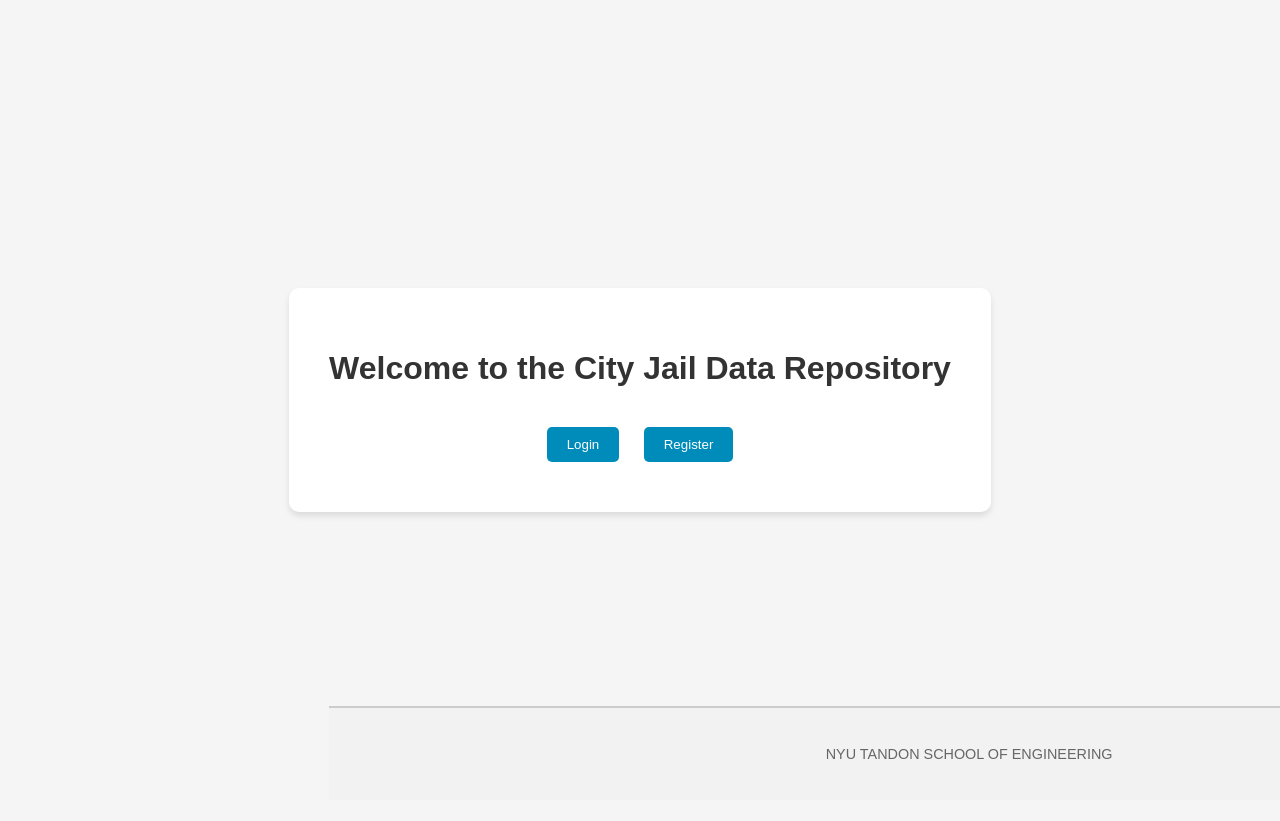
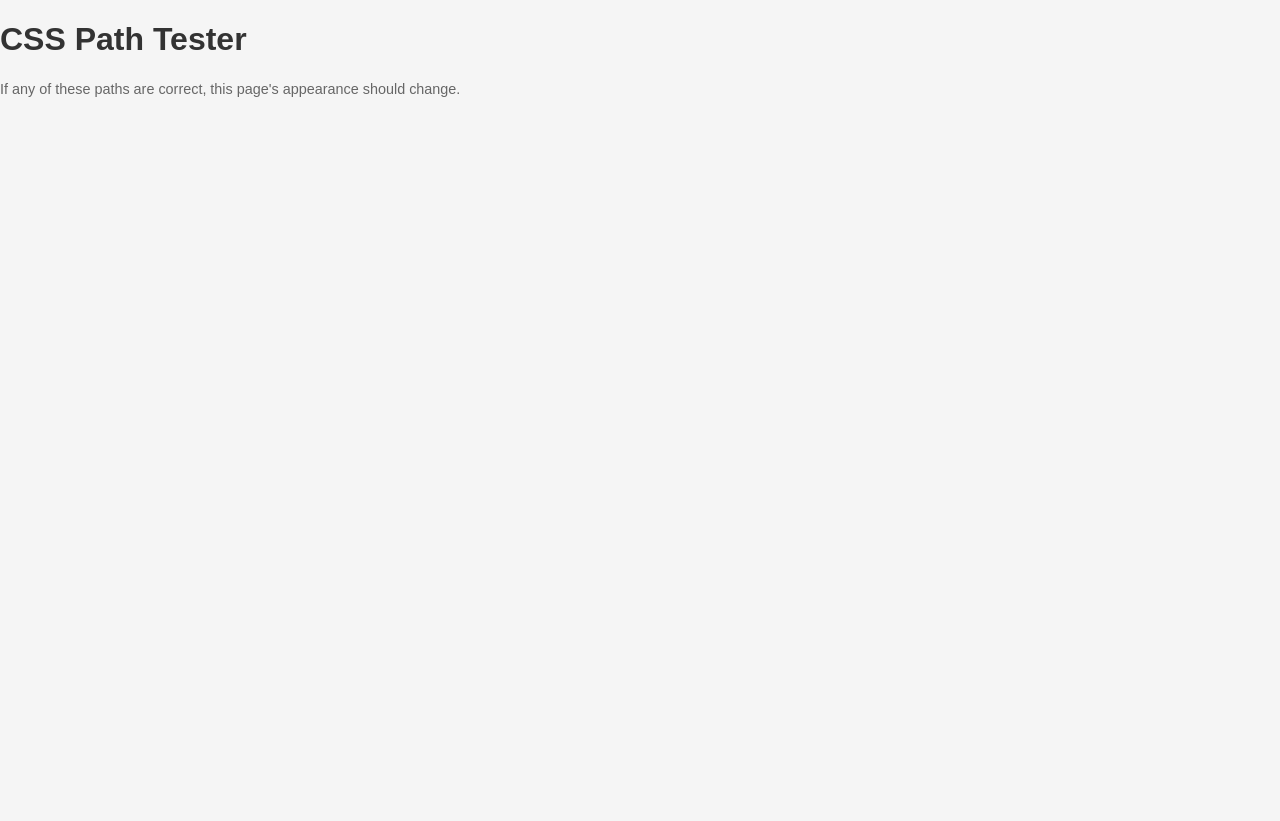
Before and after one commit to da2853/Database-Project, a Django app: template prisonsystem/coreapp/templates/coreapp/home.html in a window 1280 px wide; the page is wider, and only the part inside the window is pictured. Before the commit the page ends 759 px from the top of that part, so only its background shows below. Run offline with Django 5.2, Linux system fonts and the light colour scheme; the template is opened without the code that fills it, so the values that code supplies are empty.

Commit message:
Update home.html

```diff
--- a/prisonsystem/coreapp/templates/coreapp/home.html
+++ b/prisonsystem/coreapp/templates/coreapp/home.html
@@ -1,39 +1,25 @@
-{% load static %}
-
 <!DOCTYPE html>
 <html lang="en">
-
 <head>
     <meta charset="UTF-8">
     <meta name="viewport" content="width=device-width, initial-scale=1.0">
-    <title>Welcome to the City Jail Data Repository</title>
+    <title>CSS Path Tester</title>
+    <!-- Trying various paths for style.css -->
+    <link rel="stylesheet" href="styles.css">
+    <link rel="stylesheet" href="/styles.css">
+    <link rel="stylesheet" href="staticfiles/styles.css">
+    <link rel="stylesheet" href="/staticfiles/styles.css">
+    <link rel="stylesheet" href="static/styles.css">
+    <link rel="stylesheet" href="/static/styles.css">
+    <link rel="stylesheet" href="prisonsystem/coreapp/static/coreapp/styles.css">
+    <link rel="stylesheet" href="/prisonsystem/coreapp/static/coreapp/styles.css">
+    <link rel="stylesheet" href="coreapp/static/coreapp/styles.css">
+    <link rel="stylesheet" href="/coreapp/static/coreapp/styles.css">
+    <link rel="stylesheet" href="vercel/path1/staticfiles/styles.css">
     <link rel="stylesheet" href="/vercel/path1/staticfiles/styles.css">
-    <script>
-        document.addEventListener("DOMContentLoaded", function () {
-            document.getElementById("login-button").addEventListener("click", function () {
-                window.location.href = "/login";
-            });
-
-            document.getElementById("register-button").addEventListener("click", function () {
-                window.location.href = "/register";
-            });
-        });
-    </script>
 </head>
-
 <body>
-    <div class="wrapper">
-        <div class="container">
-            <h1>Welcome to the City Jail Data Repository</h1>
-            <form class="form">
-                <input type="button" value="Login" id="login-button">
-                <input type="button" value="Register" id="register-button">
-            </form>
-            <div class="bottom-message">
-                <p>NYU TANDON SCHOOL OF ENGINEERING</p>
-            </div>
-        </div>
-    </div>
+    <h1>CSS Path Tester</h1>
+    <p>If any of these paths are correct, this page's appearance should change.</p>
 </body>
-
 </html>
```
